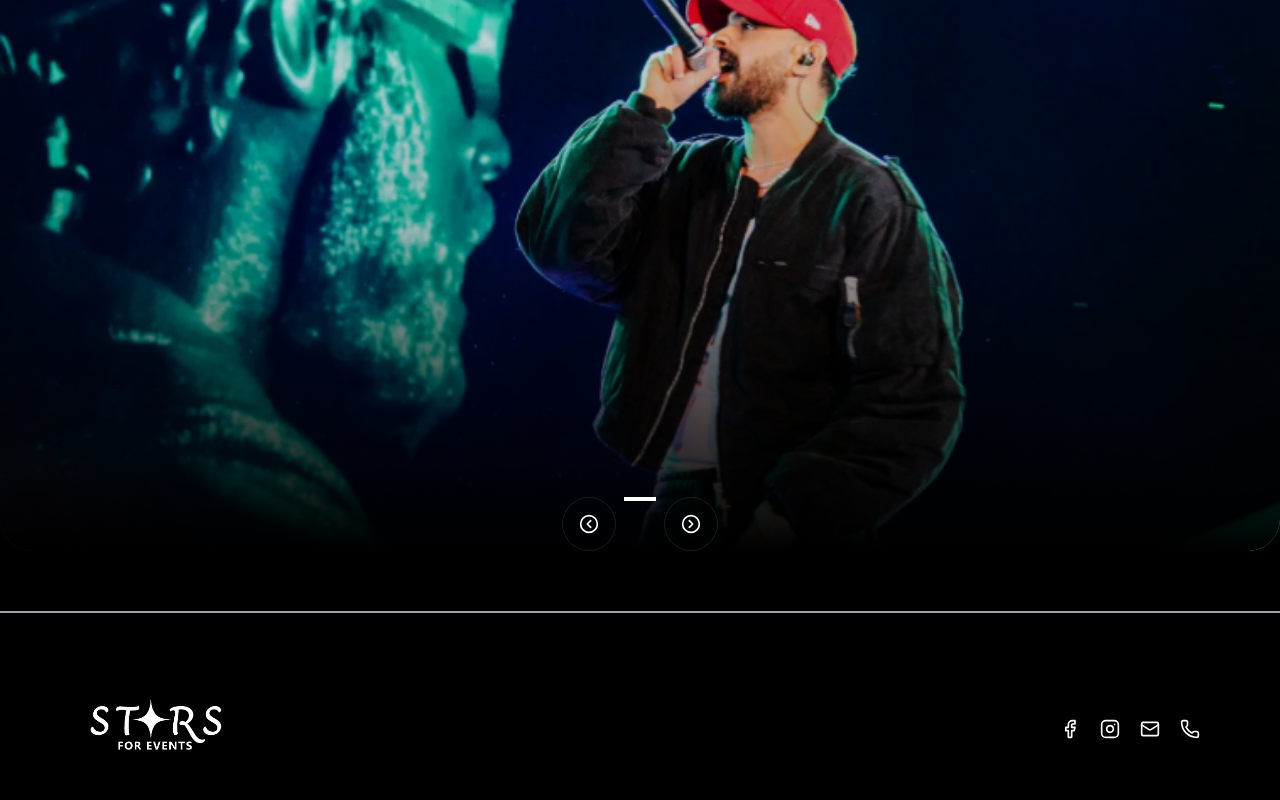
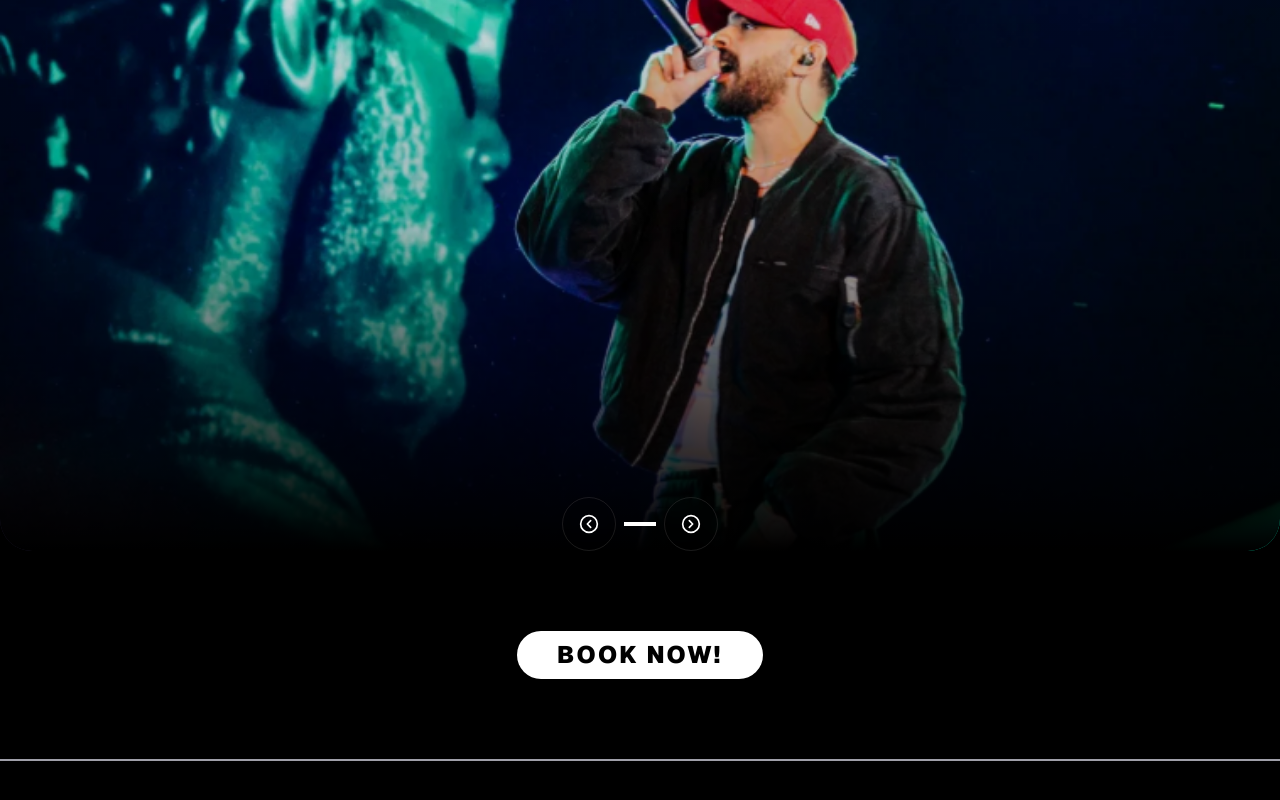
Before and after one commit to 12ahmedashraf/Stars_For_Events, a Next.js app: page /about in a window 1280 px wide. Shown: the part 1990-2790 px from the top of the page. Built offline with nearby package versions, Linux system fonts and the light colour scheme.

Commit message:
Install clerk , Fix ImageSlider a bit

```diff
--- a/package.json
+++ b/package.json
@@ -9,6 +9,7 @@
     "lint": "eslint"
   },
   "dependencies": {
+    "@clerk/nextjs": "^7.2.7",
     "framer-motion": "^12.38.0",
     "lucide-react": "^1.8.0",
     "next": "16.2.4",
--- a/src/app/about/page.jsx
+++ b/src/app/about/page.jsx
@@ -70,7 +70,7 @@ export default function About()
                            <div className="info-box flex flex-col gap-2 items-center bg-white/10 backdrop-blur-md border hover:scale-110 hover:cursor-pointer transition-all duration-300 border-white/20 p-3 rounded-2xl shadow-xl">
                             <Users size={35} className="text-white/40"/>
                            <h5 className="text-lg md:text-xl font-light text-white font-mono">100K+</h5>
-                           <h5 className="text-sm md:text-xl font-light uppercase  text-white/40 font-mono">Starred Attendees!</h5>
+                           <h5 className="text-sm md:text-xl font-light uppercase  text-white/40 font-mono text-center">Starred Attendees!</h5>
                            </div>
                             <div className="info-box flex flex-col gap-2 items-center bg-white/10 backdrop-blur-md border hover:scale-110 hover:cursor-pointer transition-all duration-300 border-white/20 p-3 rounded-2xl shadow-xl">
                             <Stars size={35} className="text-white/40"/>
@@ -165,7 +165,11 @@ export default function About()
                     </div>
                     <ImageSlider slides={gallery}/>
                 </div>
-
+                <div className="cta flex justify-center my-20">
+                 <Link href="/events" className="flex w-fit items-center gap-3 bg-white text-black px-10 text-lg md:text-2xl hover:scale-110  ease-out duration-200 py-2 rounded-full font-sans font-black uppercase tracking-widest  transition-all">
+                        Book now!
+                    </Link>
+                    </div>
             </div>
         );
     }
--- a/src/components/imageSlider.jsx
+++ b/src/components/imageSlider.jsx
@@ -68,7 +68,7 @@ export default function ImageSlider({slides})
                     <div className="absolute inset-0 bg-linear-to-t from-black via-black/20 to-transparent" />
                   </motion.div>
                 </AnimatePresence>
-                <div className="absolute bottom-0 left-1/2 -translate-x-1/2 flex gap-2 z-20">
+                <div className="absolute bottom-0 left-1/2 -translate-x-1/2 flex items-center gap-2 z-20">
                 <button onClick={() => newSlide(-1)}
                   className="p-4 rounded-full border border-white/10 text-white hover:bg-white hover:text-black transition-all backdrop-blur-sm">
                     <ChevronLeftCircle size={20}/>
```
Also changed, not shown: 1 other file (tests, documents, lock files or other folders).
